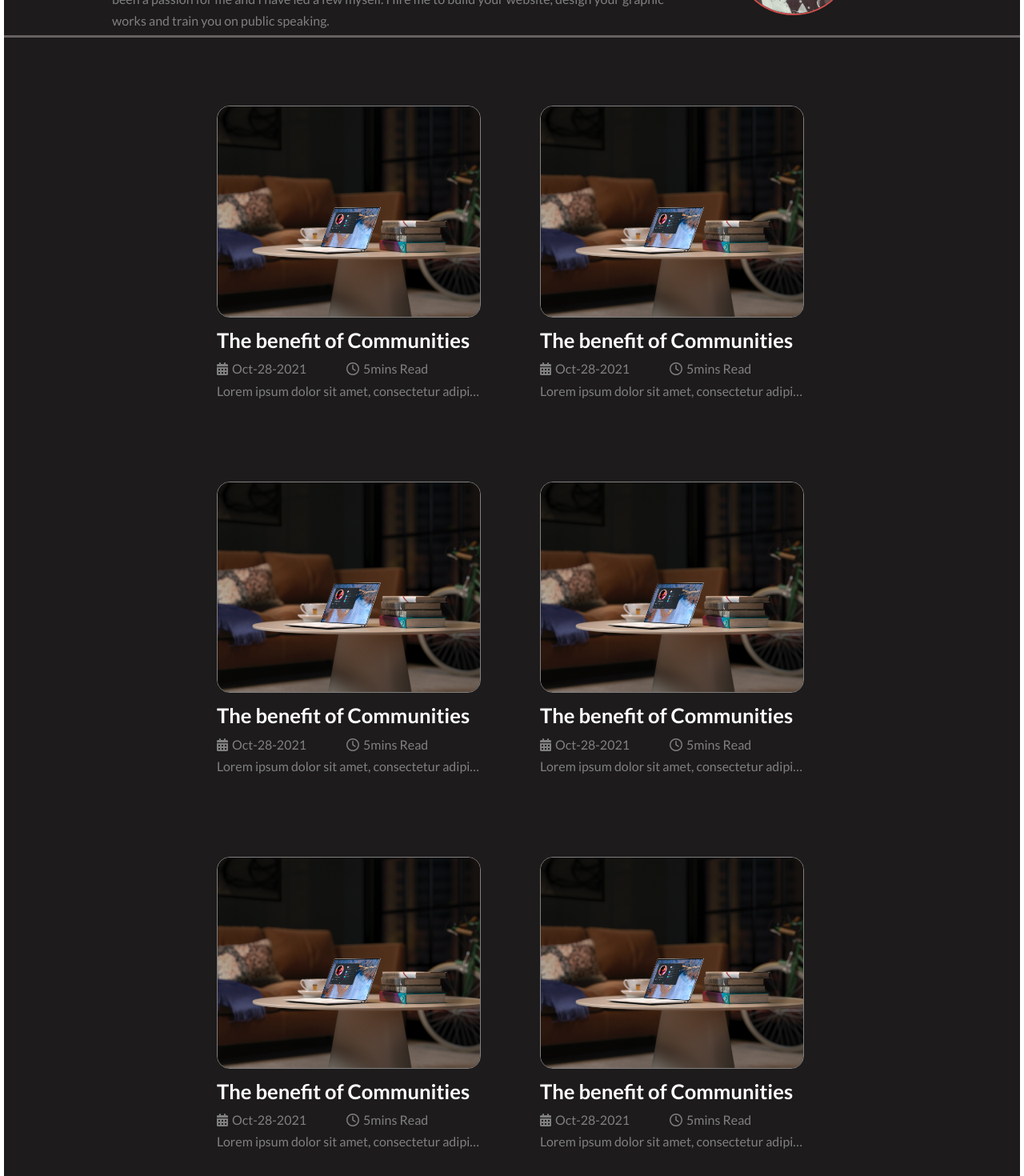
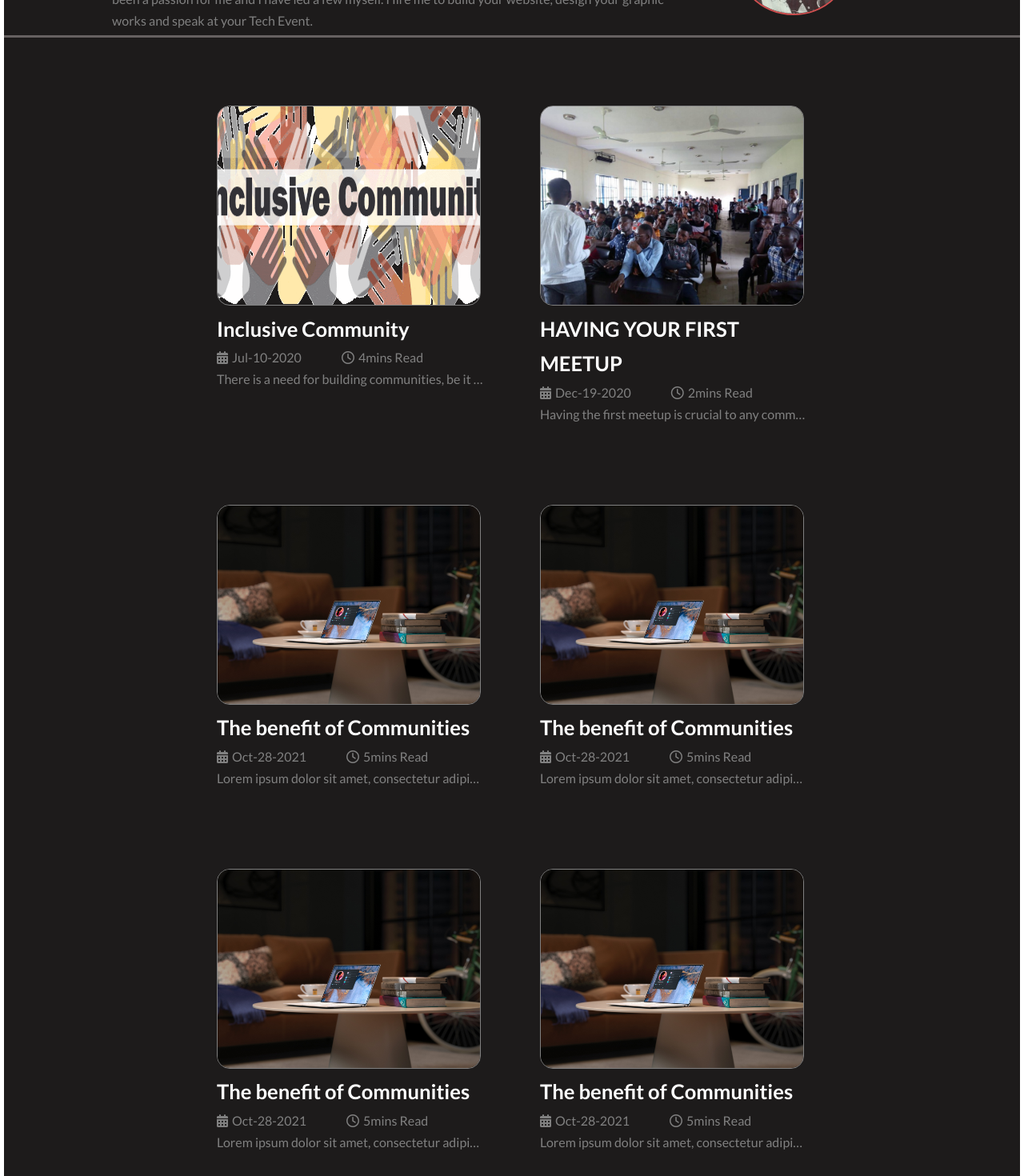
Before and after one commit to favourmark05/mfonido, a Vue app: page /blog in a window 1280 px wide. Shown: the part 340-1810 px from the top of the page at 80% size. Built offline with nearby package versions, Linux system fonts and the light colour scheme; what vue-sweetalert2 would draw is missing.

Commit message:
blog post

```diff
--- a/src/components/Admin/Authenticate/login.vue
+++ b/src/components/Admin/Authenticate/login.vue
@@ -32,7 +32,7 @@ export default {
         .then(() => {
           // Signed in
           console.log('signed in')
-          this.$router.replace('/admin')
+          this.$router.replace('/Admin')
           // const user = userCredential.user
           // ...
         })
--- a/src/components/blog/blogContent.vue
+++ b/src/components/blog/blogContent.vue
@@ -3,9 +3,65 @@
     <div class="container">
       <div class="row">
         <div class="col">
+          <a
+            href="https://dev.to/favourmark05/inclusive-community-1l4g"
+            class="router-link"
+            target="_blank"
+          >
+            <div class="content">
+              <img
+                src="../../assets/blogImg/inclusive.gif"
+                alt=""
+                srcset=""
+                class="blog-img"
+              />
+              <h1>Inclusive Community</h1>
+              <span><i class="fas fa-calendar-alt"></i>Jul-10-2020</span>
+              <span><i class="far fa-clock"></i>4mins Read</span>
+              <p>
+                There is a need for building communities, be it for any purpose,
+                be it a school, religious, or social communities. The need for
+                community building can not be over emphasis, as this encourages
+                growth among individuals and group of people.
+              </p>
+            </div>
+          </a>
+        </div>
+        <!-- next -->
+        <div class="col">
+          <a
+            href="https://dev.to/favourmark05/having-your-first-meetup-53n8"
+            class="router-link"
+            target="_blank"
+          >
+            <div class="content">
+              <img
+                src="../../assets/blogImg/meetup.jpeg"
+                alt=""
+                srcset=""
+                class="blog-img"
+              />
+              <h1>HAVING YOUR FIRST MEETUP</h1>
+              <span><i class="fas fa-calendar-alt"></i>Dec-19-2020</span>
+              <span><i class="far fa-clock"></i>2mins Read</span>
+              <p>
+                Having the first meetup is crucial to any community, as this
+                will serve as an avenue for the members and intending members to
+                know the goals and objectives of the developer circle and what
+                they stand to gain in the long run.
+              </p>
+            </div>
+          </a>
+        </div>
+        <div class="col">
           <router-link to="/articlePreview" class="router-link">
             <div class="content">
-            <img src="../../assets/dp.jpg" alt="" srcset="" class="blog-img" />
+              <img
+                src="../../assets/dp.jpg"
+                alt=""
+                srcset=""
+                class="blog-img"
+              />
               <h1>The benefit of Communities</h1>
               <span><i class="fas fa-calendar-alt"></i>Oct-28-2021</span>
               <span><i class="far fa-clock"></i>5mins Read</span>
@@ -16,11 +72,11 @@
                 error nihil illum asperiores dolorum maxime laboriosam dolor cum
                 totam. Repudiandae voluptatibus reprehenderit aspernatur placeat
                 laudantium dolore. Delectus modi consequuntur dolorum, amet
-              accusantium culpa ipsa minima ut harum hic explicabo perspiciatis
-              ex sit assumenda odio cupiditate. Saepe numquam quaerat laudantium
-              iste voluptatem, quod sunt nesciunt deserunt itaque quas
-              repudiandae. Numquam eveniet corrupti suscipit ea perferendis
-              fugiat deleniti?
+                accusantium culpa ipsa minima ut harum hic explicabo
+                perspiciatis ex sit assumenda odio cupiditate. Saepe numquam
+                quaerat laudantium iste voluptatem, quod sunt nesciunt deserunt
+                itaque quas repudiandae. Numquam eveniet corrupti suscipit ea
+                perferendis fugiat deleniti?
               </p>
             </div>
           </router-link>
@@ -28,7 +84,12 @@
         <div class="col">
           <router-link to="/articlePreview" class="router-link">
             <div class="content">
-            <img src="../../assets/dp.jpg" alt="" srcset="" class="blog-img" />
+              <img
+                src="../../assets/dp.jpg"
+                alt=""
+                srcset=""
+                class="blog-img"
+              />
               <h1>The benefit of Communities</h1>
               <span><i class="fas fa-calendar-alt"></i>Oct-28-2021</span>
               <span><i class="far fa-clock"></i>5mins Read</span>
@@ -39,11 +100,11 @@
                 error nihil illum asperiores dolorum maxime laboriosam dolor cum
                 totam. Repudiandae voluptatibus reprehenderit aspernatur placeat
                 laudantium dolore. Delectus modi consequuntur dolorum, amet
-              accusantium culpa ipsa minima ut harum hic explicabo perspiciatis
-              ex sit assumenda odio cupiditate. Saepe numquam quaerat laudantium
-              iste voluptatem, quod sunt nesciunt deserunt itaque quas
-              repudiandae. Numquam eveniet corrupti suscipit ea perferendis
-              fugiat deleniti?
+                accusantium culpa ipsa minima ut harum hic explicabo
+                perspiciatis ex sit assumenda odio cupiditate. Saepe numquam
+                quaerat laudantium iste voluptatem, quod sunt nesciunt deserunt
+                itaque quas repudiandae. Numquam eveniet corrupti suscipit ea
+                perferendis fugiat deleniti?
               </p>
             </div>
           </router-link>
@@ -51,7 +112,12 @@
         <div class="col">
           <router-link to="/articlePreview" class="router-link">
             <div class="content">
-            <img src="../../assets/dp.jpg" alt="" srcset="" class="blog-img" />
+              <img
+                src="../../assets/dp.jpg"
+                alt=""
+                srcset=""
+                class="blog-img"
+              />
               <h1>The benefit of Communities</h1>
               <span><i class="fas fa-calendar-alt"></i>Oct-28-2021</span>
               <span><i class="far fa-clock"></i>5mins Read</span>
@@ -62,11 +128,11 @@
                 error nihil illum asperiores dolorum maxime laboriosam dolor cum
                 totam. Repudiandae voluptatibus reprehenderit aspernatur placeat
                 laudantium dolore. Delectus modi consequuntur dolorum, amet
-              accusantium culpa ipsa minima ut harum hic explicabo perspiciatis
-              ex sit assumenda odio cupiditate. Saepe numquam quaerat laudantium
-              iste voluptatem, quod sunt nesciunt deserunt itaque quas
-              repudiandae. Numquam eveniet corrupti suscipit ea perferendis
-              fugiat deleniti?
+                accusantium culpa ipsa minima ut harum hic explicabo
+                perspiciatis ex sit assumenda odio cupiditate. Saepe numquam
+                quaerat laudantium iste voluptatem, quod sunt nesciunt deserunt
+                itaque quas repudiandae. Numquam eveniet corrupti suscipit ea
+                perferendis fugiat deleniti?
               </p>
             </div>
           </router-link>
@@ -74,7 +140,12 @@
         <div class="col">
           <router-link to="/articlePreview" class="router-link">
             <div class="content">
-            <img src="../../assets/dp.jpg" alt="" srcset="" class="blog-img" />
+              <img
+                src="../../assets/dp.jpg"
+                alt=""
+                srcset=""
+                class="blog-img"
+              />
               <h1>The benefit of Communities</h1>
               <span><i class="fas fa-calendar-alt"></i>Oct-28-2021</span>
               <span><i class="far fa-clock"></i>5mins Read</span>
@@ -85,71 +156,26 @@
                 error nihil illum asperiores dolorum maxime laboriosam dolor cum
                 totam. Repudiandae voluptatibus reprehenderit aspernatur placeat
                 laudantium dolore. Delectus modi consequuntur dolorum, amet
-              accusantium culpa ipsa minima ut harum hic explicabo perspiciatis
-              ex sit assumenda odio cupiditate. Saepe numquam quaerat laudantium
-              iste voluptatem, quod sunt nesciunt deserunt itaque quas
-              repudiandae. Numquam eveniet corrupti suscipit ea perferendis
-              fugiat deleniti?
-            </p>
-          </div>
-          </router-link>
-        </div>
-        <div class="col">
-            <router-link to="/articlePreview" class="router-link">
-          <div class="content">
-            <img src="../../assets/dp.jpg" alt="" srcset="" class="blog-img" />
-            <h1>The benefit of Communities</h1>
-            <span><i class="fas fa-calendar-alt"></i>Oct-28-2021</span>
-            <span><i class="far fa-clock"></i>5mins Read</span>
-            <p>
-              Lorem ipsum dolor sit amet, consectetur adipisicing elit.
-              Reiciendis atque perferendis nisi ad dolorem neque minus rem
-              consequatur facilis ipsam, necessitatibus obcaecati voluptate
-              error nihil illum asperiores dolorum maxime laboriosam dolor cum
-              totam. Repudiandae voluptatibus reprehenderit aspernatur placeat
-              laudantium dolore. Delectus modi consequuntur dolorum, amet
-              accusantium culpa ipsa minima ut harum hic explicabo perspiciatis
-              ex sit assumenda odio cupiditate. Saepe numquam quaerat laudantium
-              iste voluptatem, quod sunt nesciunt deserunt itaque quas
-              repudiandae. Numquam eveniet corrupti suscipit ea perferendis
-              fugiat deleniti?
-            </p>
-          </div>
-          </router-link>
-        </div>
-        <div class="col">
-            <router-link to="/articlePreview" class="router-link">
-          <div class="content">
-            <img src="../../assets/dp.jpg" alt="" srcset="" class="blog-img" />
-            <h1>The benefit of Communities</h1>
-            <span><i class="fas fa-calendar-alt"></i>Oct-28-2021</span>
-            <span><i class="far fa-clock"></i>5mins Read</span>
-            <p>
-              Lorem ipsum dolor sit amet, consectetur adipisicing elit.
-              Reiciendis atque perferendis nisi ad dolorem neque minus rem
-              consequatur facilis ipsam, necessitatibus obcaecati voluptate
-              error nihil illum asperiores dolorum maxime laboriosam dolor cum
-              totam. Repudiandae voluptatibus reprehenderit aspernatur placeat
-              laudantium dolore. Delectus modi consequuntur dolorum, amet
-              accusantium culpa ipsa minima ut harum hic explicabo perspiciatis
-              ex sit assumenda odio cupiditate. Saepe numquam quaerat laudantium
-              iste voluptatem, quod sunt nesciunt deserunt itaque quas
-              repudiandae. Numquam eveniet corrupti suscipit ea perferendis
-              fugiat deleniti?
+                accusantium culpa ipsa minima ut harum hic explicabo
+                perspiciatis ex sit assumenda odio cupiditate. Saepe numquam
+                quaerat laudantium iste voluptatem, quod sunt nesciunt deserunt
+                itaque quas repudiandae. Numquam eveniet corrupti suscipit ea
+                perferendis fugiat deleniti?
               </p>
             </div>
           </router-link>
         </div>
       </div>
       <div class="btn">
-          <button class="btn-more-list">View More<i class="fas fa-chevron-circle-down"></i></button>
+        <button class="btn-more-list">
+          View More<i class="fas fa-chevron-circle-down"></i>
+        </button>
       </div>
     </div>
   </div>
 </template>
 
 <script>
-export default {}
 </script>
 
 <style scoped>
@@ -178,6 +204,7 @@ export default {}
 }
 .blog-img {
   width: 330px;
+  height: 250px;
   background-size: cover;
   border: 1px solid gray;
   border-radius: 1em;
@@ -189,7 +216,7 @@ h1 {
 span {
   margin-right: 50px;
 }
-p{
+p {
   text-align: justify;
   height: 10%;
   text-overflow: ellipsis;
@@ -198,34 +225,35 @@ p{
   -o-text-overflow: ellipsis;
   -ms-text-overflow: ellipsis;
 }
-.fas, .far {
+.fas,
+.far {
   margin-right: 5px;
 }
 @media only screen and (max-width: 900px) {
-.row{
+  .row {
     grid-template-columns: auto;
   }
 }
 @media only screen and (max-width: 766px) {
-h1{
+  h1 {
     font-size: 7vw;
   }
 }
-.btn{
+.btn {
   display: flex;
   justify-content: center;
   padding: 20px;
 }
-.btn-more-list{
+.btn-more-list {
   cursor: pointer;
-    padding:10px 25px;
+  padding: 10px 25px;
   border: 1px solid rgb(206, 79, 79);
-    border-radius: .5em;
+  border-radius: 0.5em;
 }
-.btn-more-list:hover{
+.btn-more-list:hover {
   /* color: white; */
 }
-.fa-chevron-circle-down{
+.fa-chevron-circle-down {
   padding-left: 5px;
   margin-top: 5px;
 }
--- a/src/components/blog/blogFooter.vue
+++ b/src/components/blog/blogFooter.vue
@@ -2,7 +2,7 @@
   <div>
       <footer class="footer">
           <div class="foot">
-              <p>&copy; Mfonido Mark's Blog</p>
+              <p> Mfonido Mark's Blog &copy; {{ new Date().getFullYear() }} made with Vuejs - firebase and Netlify</p>
               <img src="../../assets/logo1.png" alt="" srcset="" class="footer-logo">
           </div>
       </footer>
@@ -26,8 +26,9 @@ export default {
 }
 .footer-logo{
     width: 200px;
+    text-align: center;
 }
 p{
-    padding-left: 25px;
+    /* padding-left: 25px; */
 }
 </style>
--- a/src/components/blog/blogNav.vue
+++ b/src/components/blog/blogNav.vue
@@ -37,7 +37,7 @@
               several years of experience in frontend web development and graphics design.
               Volunteering and building tech communities have been a passion for
               me and I have led a few myself. Hire me to build your website,
-              design your graphic works and train you on public speaking.
+              design your graphic works and speak at your Tech Event.
             </p>
           </div>
           <div class="col-header col-header2">
--- a/src/components/webLayers/footerSection.vue
+++ b/src/components/webLayers/footerSection.vue
@@ -1,7 +1,7 @@
 <template>
   <div>
       <footer class="footer">
-          <h4>@MfonidoMark</h4>
+          <h4>MfonidoMark &copy; {{ new Date().getFullYear() }} made with Vuejs - firebase and Netlify</h4>
           <img src="../../assets/logo1.png" alt="" srcset="" class="footer-logo">
       </footer>
   </div>
--- a/src/main.js
+++ b/src/main.js
@@ -3,9 +3,12 @@ import App from './App.vue'
 import router from './router'
 import VueSweetalert2 from 'vue-sweetalert2'
 import firebase from 'firebase/compat/app'
+// import { getFirestore } from 'firebase/compat/firestore'
 
 // If you don't need the styles, do not connect
 import 'sweetalert2/dist/sweetalert2.min.css'
+
+require('firebase/firestore')
 
 Vue.use(VueSweetalert2)
 
@@ -22,6 +25,8 @@ const firebaseConfig = {
 }
 
 firebase.initializeApp(firebaseConfig)
+const db = firebase.firestore()
+export { db }
 
 firebase.getCurrentUser = () => {
   return new Promise((resolve, reject) => {
```
Also changed, not shown: src/components/Admin/Dashboard/createArticles.vue (+45 -0 lines), src/components/Admin/Dashboard/crudArticles.vue (+15 -0 lines), src/views/Admin.vue (+6 -2 lines), src/assets/blogImg/inclusive.gif (added), src/assets/blogImg/meetup.jpeg (added). Lines whose indentation alone changed are shown as unchanged.
